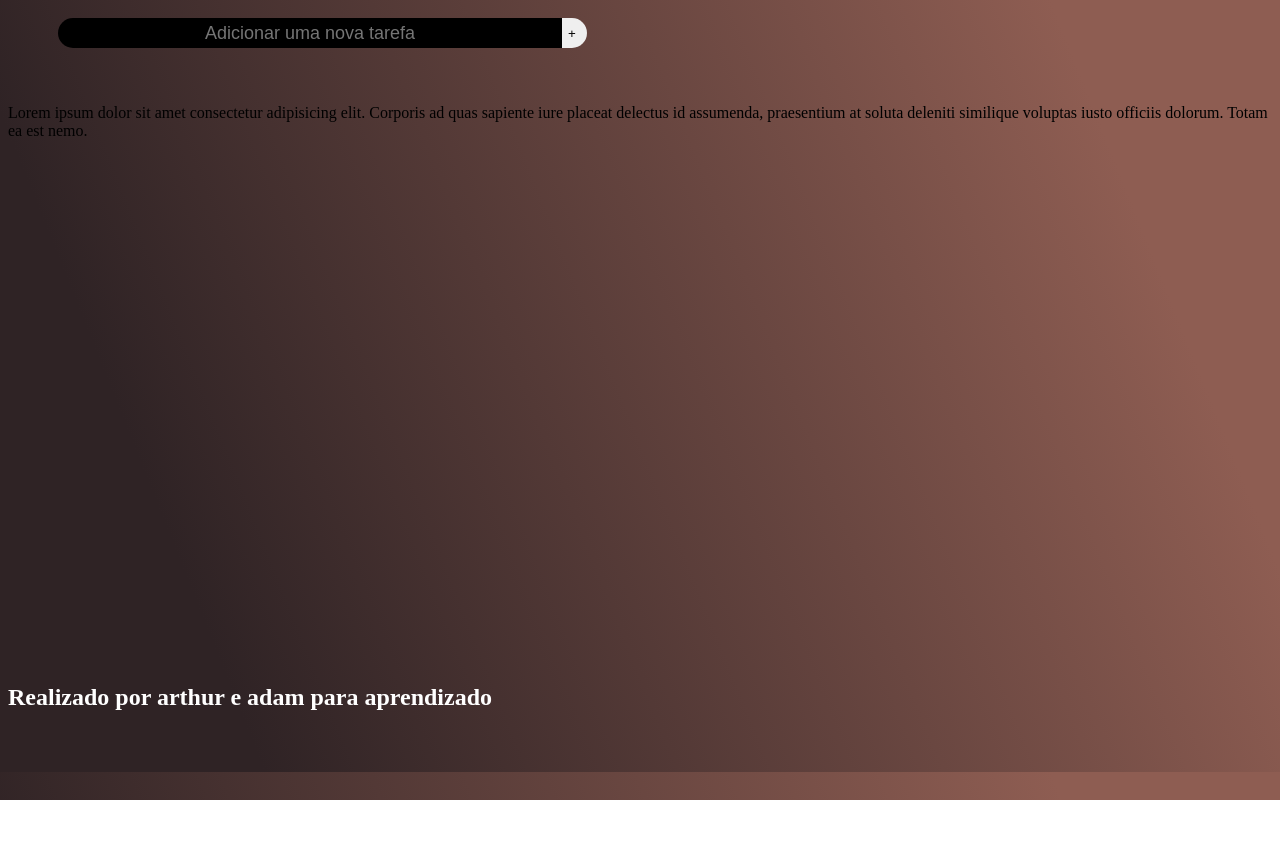
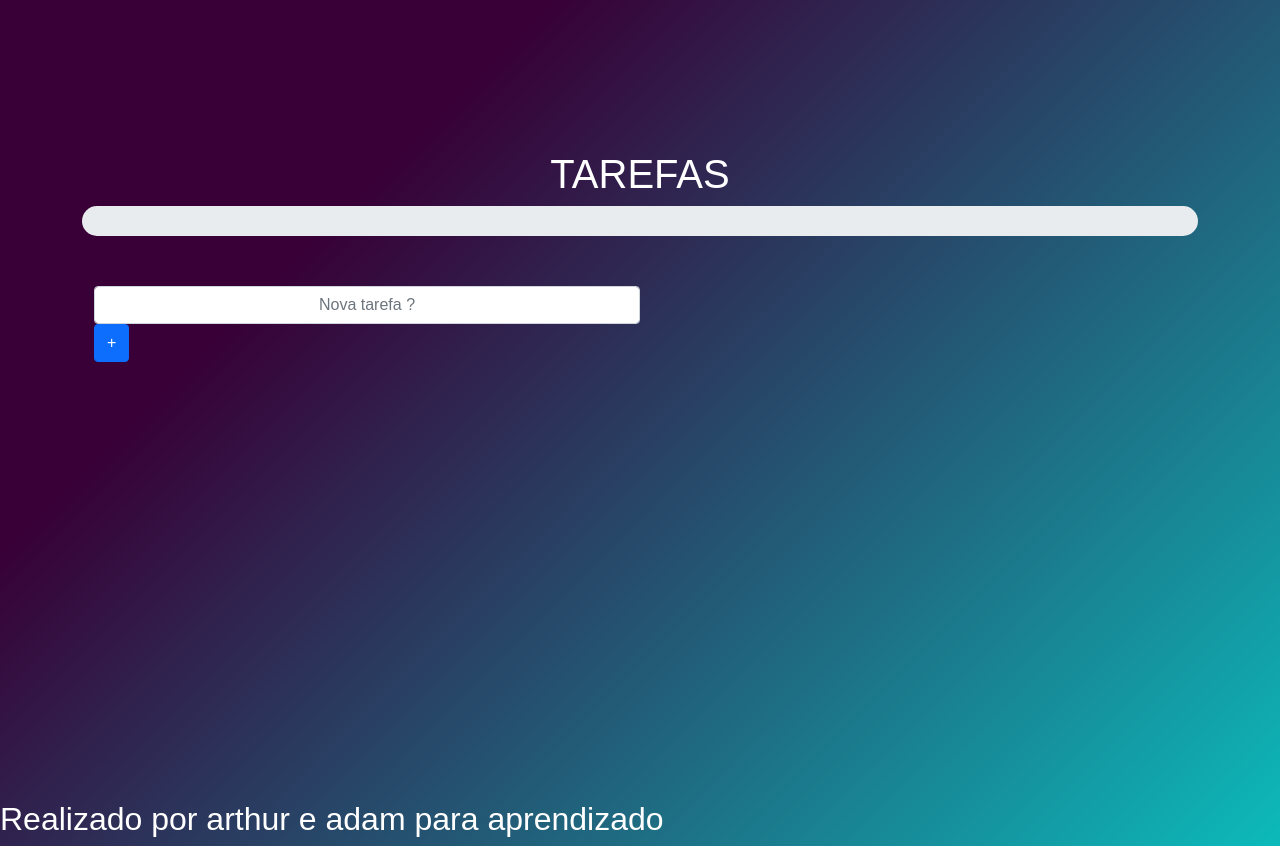
Before and after one commit to arthurlbo/To-Do-List, a website built with Vite: page index.html in a window 1280 px wide. Before the commit the page ends 800 px from the top, so only its background shows below. Built offline with nearby package versions, Linux system fonts and the light colour scheme.

Commit message:
Revert "attDispensalvel"
This reverts commit 661ab8b920eef67cfb5ddb33c04440d76bcb9586.

```diff
--- a/index.html
+++ b/index.html
@@ -5,33 +5,60 @@
         <link rel="icon" type="image/svg+xml" href="favicon.svg" />
         <meta name="viewport" content="width=device-width, initial-scale=1.0" />
         <link rel="stylesheet" href="./sass/style.scss" />
+        <link
+            href="https://cdn.jsdelivr.net/npm/bootstrap@5.1.3/dist/css/bootstrap.min.css"
+            rel="stylesheet"
+            integrity="sha384-1BmE4kWBq78iYhFldvKuhfTAU6auU8tT94WrHftjDbrCEXSU1oBoqyl2QvZ6jIW3"
+            crossorigin="anonymous"
+        />
         <title>Vite App</title>
     </head>
     <body>
-        <header>
-            <div class="cabecalho">
-                <input
-                    type="text"
-                    name="text"
-                    class="adicionar-tarefa"
-                    placeholder="Adicionar uma nova tarefa"
-                />
-                <button class="botao">+</button>
+        <main class="vh-100">
+            <div class="container">
+                <h1 class="titulo text-center">TAREFAS</h1>
+
+                <div class="progress" style="height: 30px; ">
+                    <div
+                        class="progress-bar"
+                        role="progress-bar"
+                        aria-valuenow="0"
+                        aria-valuemin="0"
+                        aria-valuemax="100"
+                        style="width: 0%"
+                    ></div>
+                </div>
+
+                <div class="container mg-4">
+                    <input
+                        type="text"
+                        class="form-control w-50 text-center"
+                        id="input"
+                        placeholder="Nova tarefa ?"
+                    />
+                    <button
+                        type="button"
+                        onclick="lerInput()"
+                        class="btn btn-primary "
+                    >
+                        +
+                    </button>
+                </div>
+                <div id="listas"></div>
             </div>
-        </header>
-
-        <main>
-            <p>
-                Lorem ipsum dolor sit amet consectetur adipisicing elit.
-                Corporis ad quas sapiente iure placeat delectus id assumenda,
-                praesentium at soluta deleniti similique voluptas iusto officiis
-                dolorum. Totam ea est nemo.
-            </p>
         </main>
 
         <footer>
-            <h2 class="rodape">Realizado por arthur e adam para aprendizado</h2>
+            <h2 class="rodape">
+                Realizado por arthur e adam para aprendizado
+            </h2>
         </footer>
+
+        <script type="module" src="/main.js"></script>
+        <script
+            src="https://cdn.jsdelivr.net/npm/bootstrap@5.1.3/dist/js/bootstrap.bundle.min.js"
+            integrity="sha384-ka7Sk0Gln4gmtz2MlQnikT1wXgYsOg+OMhuP+IlRH9sENBO0LRn5q+8nbTov4+1p"
+            crossorigin="anonymous"
+        ></script>
     </body>
-    <script type="module" src="/main.js"></script>
 </html>
--- a/sass/style.scss
+++ b/sass/style.scss
@@ -1,47 +1,30 @@
 body {
-    height: 100%;
-    background: linear-gradient(68.15deg, #2f2325 16.62%, #8e5d52 85.61%);
+    font-family: "JetBrainsMono", sans-serif;
+    background-image: linear-gradient(315deg, #0cbaba 0%, #380036 74%);
+    background-size: cover;
 
 }
-header {
-    min-height: 10vh;
-}
-main {
-    min-height: 70vh;
-}
-footer {
-    min-height: 10vh;
-}
-.cabecalho {
+
+main{
     display: flex;
-    justify-content: flex-start;
-    padding-top: 10px;
-    padding-left: 50px;
-    height: 30px;
-
-}
-.adicionar-tarefa {
-    background: #000;
-    text-decoration-color: #fff;
-    font-size: large;
-    text-align: center;
-    border: none;
-    border-top-left-radius: 50px;
-    border-bottom-left-radius: 50px;
-    width: 500px;
-}
-.botao {
-    display: flex;
-    align-items: center;
-    border: none;
-    height: 30px;
-    width: 25px;
-    border-top-right-radius: 50px;
-    border-bottom-right-radius: 50px;
 }
 
-
-
-h2 {
+h1,h2{
     color: #fff;
 }
+
+.titulo{
+    padding-top: 100px;
+}
+
+.container{
+    padding-top: 50px;
+    max-height: 25px;
+}
+
+.progress{
+    border: 0;
+    border-radius: 25px;
+    display: flex;
+    flex-direction: row;
+}
```
